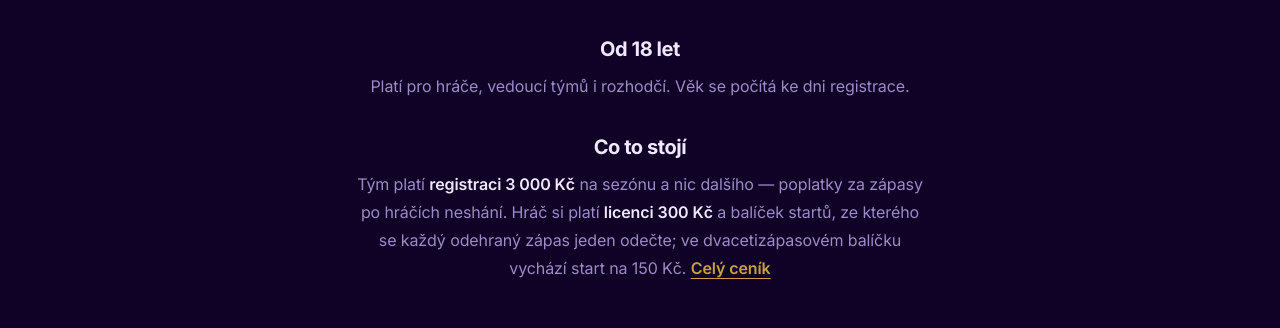
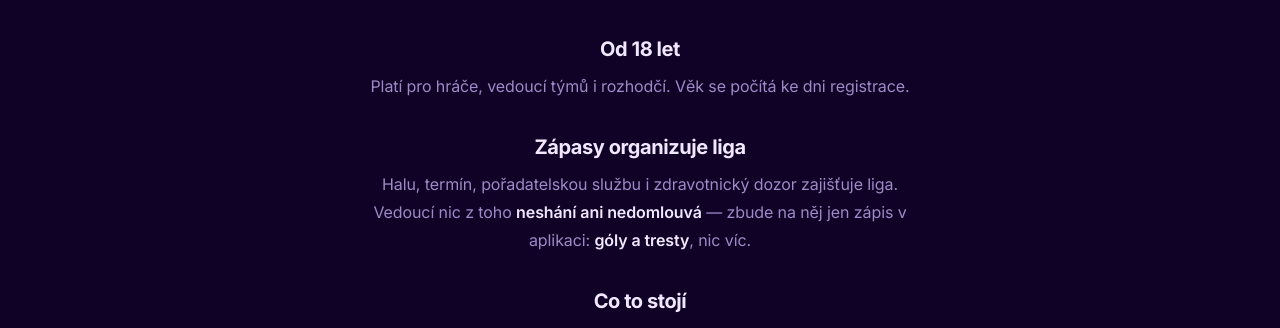
Before and after one commit to Taby9657/fsl-web, a Next.js app: page / in a window 1280 px wide. Shown: the part 2163-2491 px from the top of the page. Built offline with nearby package versions, Linux system fonts and the light colour scheme; no server answers.

Commit message:
Jak liga funguje: zapasy organizuje liga
Halu, termin, poradatelskou sluzbu i zdravotnicky dozor zajistuje liga.
Na vedouciho zbyva jen zapis v aplikaci - goly a tresty.

Co-Authored-By: Claude Opus 5 <noreply@anthropic.com>
Claude-Session: https://claude.ai/code/session_01Ee56a8qt1hps8hLCQ3LuEP

```diff
--- a/src/app/page.tsx
+++ b/src/app/page.tsx
@@ -238,6 +238,19 @@ export default async function HomePage() {
               <Pravidlo nadpis="Od 18 let">
                 Platí pro hráče, vedoucí týmů i rozhodčí. Věk se počítá ke dni
                 registrace.
+              </Pravidlo>
+
+              {/* Doplněno 18. 9. 2026 na pokyn zadavatele. Je to **hlavní
+                  důvod, proč se vedoucímu vyplatí hrát tady a ne si udělat
+                  turnaj sám**, a do té doby to na webu nebylo nikde — ani
+                  v závazných pravidlech. Stojí schválně těsně před cenou:
+                  „tohle všechno je v tom" a hned za tím, co to stojí. */}
+              <Pravidlo nadpis="Zápasy organizuje liga">
+                Halu, termín, pořadatelskou službu i zdravotnický dozor
+                zajišťuje liga. Vedoucí nic z toho{" "}
+                <strong className="font-semibold text-wh">neshání ani nedomlouvá</strong>{" "}
+                — zbude na něj jen zápis v aplikaci:{" "}
+                <strong className="font-semibold text-wh">góly a tresty</strong>, nic víc.
               </Pravidlo>
 
               <Pravidlo nadpis="Co to stojí">
```
